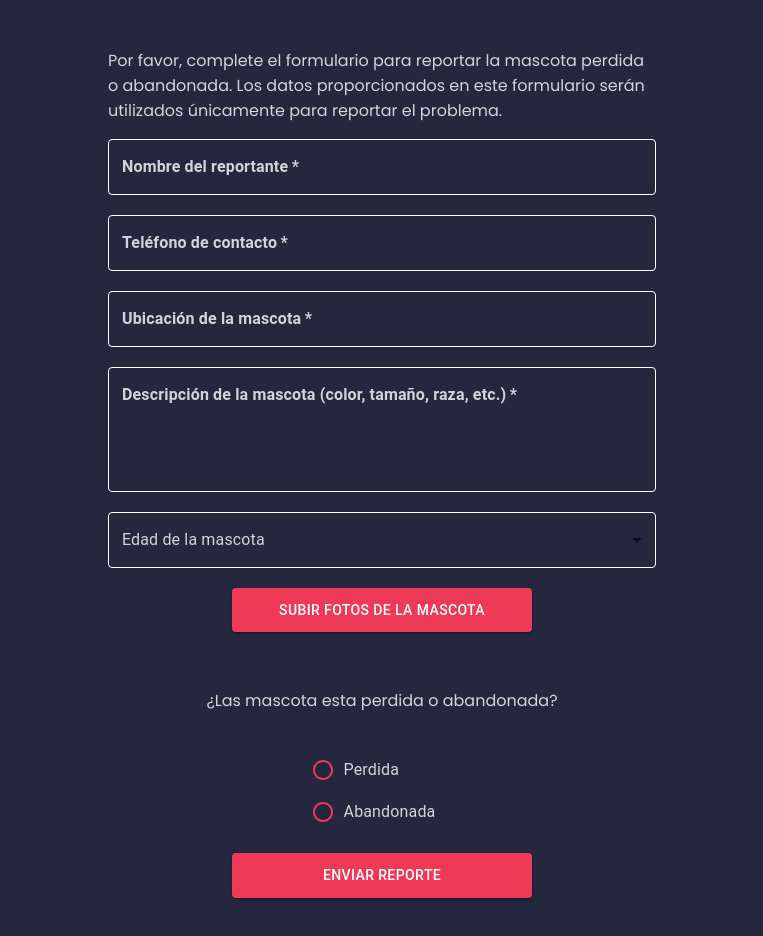
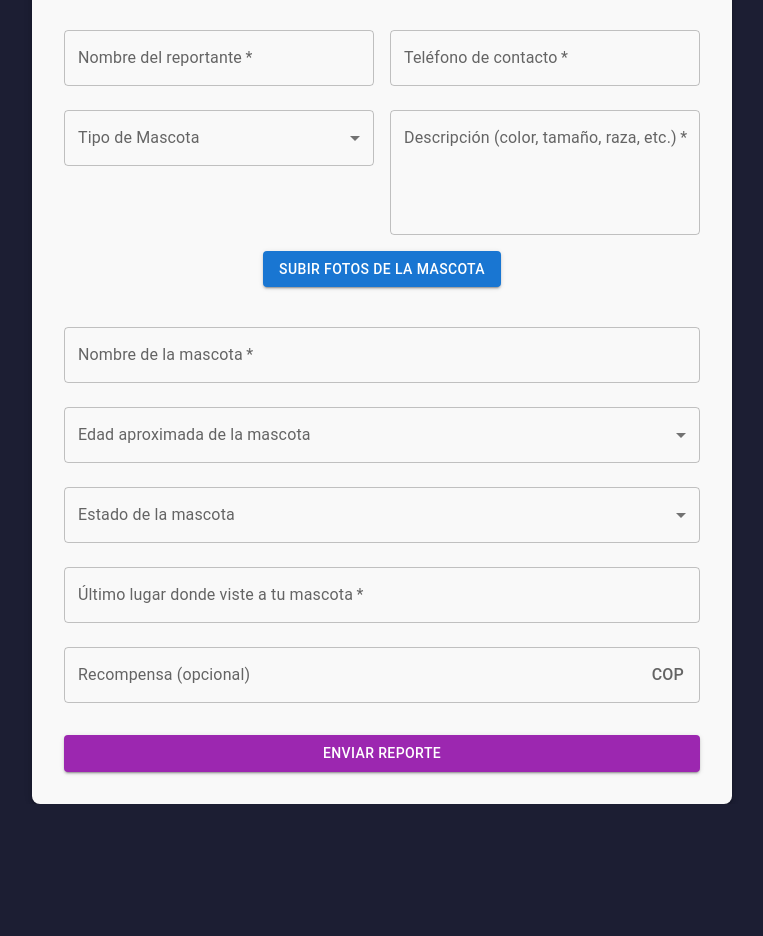
Before and after one commit to svalentinaog/app-vet-pet, a Next.js app: page /report in a window 1280 px wide. Shown: the part 192-1128 px from the top of the page, without its empty margins (258-1021 px from the left). After the commit the page ends 996 px from the top, so only its background shows below. Built offline with nearby package versions, Linux system fonts and the light colour scheme.

Commit message:
Reporte de mascotas mejorado

```diff
--- a/app/report/page.tsx
+++ b/app/report/page.tsx
@@ -1,113 +1,108 @@
 "use client";
-import React, { ChangeEvent, useState, useEffect } from "react";
-import { createTheme, ThemeProvider } from "@mui/material/styles";
+import React, { ChangeEvent, useState } from "react";
 import {
   Box,
   TextField,
+  MenuItem,
+  Typography,
+  Grid,
   Button,
-  Typography,
+  Select,
+  SelectChangeEvent,
+  InputLabel,
   FormControl,
   IconButton,
-  Radio,
-  RadioGroup,
-  FormControlLabel,
-  InputLabel,
-  MenuItem,
+  CircularProgress,
+  Alert,
   Snackbar,
   SnackbarCloseReason,
-  Alert,
-  Skeleton,
-  Stack,
-  CircularProgress,
 } from "@mui/material";
-import Select, { SelectChangeEvent } from "@mui/material/Select";
-import Link from "next/link";
 import CloseIcon from "@mui/icons-material/Close";
-//import { formDataReport } from "../../interfaces/typesReport";
 
-const theme = createTheme({
-  components: {
-    MuiTextField: {
-      styleOverrides: {
-        root: {
-          "& .MuiInputBase-root": {
-            color: "var(--text-color)",
-          },
-          "& .MuiInputLabel-outlined": {
-            color: "var(--text-color)",
-            fontWeight: "bold",
-          },
-          "& .MuiOutlinedInput-notchedOutline": {
-            borderColor: "#ffff",
-          },
-          "&:hover:not(.Mui-focused)": {
-            "& .MuiOutlinedInput-notchedOutline": {
-              borderColor: "#ccc",
-            },
-          },
-          "& .MuiInputLabel-outlined.Mui-focused": {
-            color: "var(--text-color)",
-          },
-          "& .MuiOutlinedInput-root.Mui-focused .MuiOutlinedInput-notchedOutline":
-            {
-              borderColor: "#ffff",
-            },
-        },
-      },
-    },
-    MuiInputLabel: {
-      styleOverrides: {
-        root: {
-          color: "var(--text-color)",
-          "&.Mui-focused": {
-            color: "var(--text-color)",
-            fontWeight: "bold",
-          },
-        },
-      },
-    },
-    MuiSelect: {
-      styleOverrides: {
-        root: {
-          "& .MuiInputBase-root": {
-            color: "var(--text-color)",
-          },
-          "& .MuiInputLabel-outlined": {
-            color: "var(--text-color)",
-            fontWeight: "bold",
-          },
-          "& .MuiOutlinedInput-notchedOutline": {
-            borderColor: "#ffff",
-          },
-          "&:hover:not(.Mui-focused)": {
-            "& .MuiOutlinedInput-notchedOutline": {
-              borderColor: "#ccc",
-            },
-          },
-          "&.MuiInputLabel-outlined.Mui-focused": {
-            color: "var(--text-color)",
-          },
-          "& .MuiOutlinedInput-root.Mui-focused .MuiOutlinedInput-notchedOutline":
-            {
-              borderColor: "#ffff",
-            },
-        },
-      },
-    },
-  },
-});
+interface FormDataReport {
+  reportType: "lost" | "found";
+  reporterName: string; // Nombre del reportante
+  phone: string; // Número de teléfono del reportante
+  petType: string; // Tipo de mascota
+  petName?: string; // Nombre de la mascota (para "perdido")
+  foundLocation?: string; // Lugar encontrado
+  description: string;
+  age?: string; // Edad aproximada (solo para "perdido")
+  status?: string; // Estado: Sin hogar, Perdido, etc.
+  images: string[];
+  reward?: string; //Solo para "perdido"
+  dateCreationReport: string; // Fecha de creación del reporte
+}
 
-export default function Report() {
-  const [name, setName] = useState<string>("");
-  const [phone, setPhone] = useState<string>("");
-  const [location, setLocation] = useState<string>("");
-  const [description, setDescription] = useState<string>("");
-  const [age, setAge] = useState<string>("");
-  const [images, setImages] = useState<string[]>([]);
-  const [status, setStatus] = useState<string>("");
-  const [open, setOpen] = useState<boolean>(false);
+const initialFormData: FormDataReport = {
+  reportType: "lost",
+  reporterName: "",
+  phone: "",
+  petType: "",
+  petName: "",
+  foundLocation: "",
+  description: "",
+  age: "",
+  status: "",
+  images: [],
+  reward: "",
+  dateCreationReport: new Date().toString(),
+};
+
+const ReportForm = () => {
+  const [formData, setFormData] = useState<FormDataReport>(initialFormData);
   const [loading, setLoading] = useState<boolean>(false);
-  const [successReport, setSuccessReport] = useState<boolean>(false);
+  const [open, setOpen] = React.useState(false);
+
+  const handleChange = (
+    e:
+      | React.ChangeEvent<HTMLInputElement | HTMLTextAreaElement>
+      | SelectChangeEvent<string>
+  ) => {
+    const { name, value } = e.target;
+
+    if (name === "reward") {
+      // Formatear dinámicamente el campo de recompensa
+      const formattedValue = formatCurrency(value);
+      setFormData((prev) => ({ ...prev, [name]: formattedValue }));
+    } else {
+      setFormData((prev) => ({ ...prev, [name]: value }));
+    }
+  };
+
+  const handleImageUpload = (event: ChangeEvent<HTMLInputElement>) => {
+    if (event.target.files) {
+      const files = Array.from(event.target.files);
+      const newImages = files.map((file) => URL.createObjectURL(file));
+
+      setFormData((prev) => ({
+        ...prev,
+        images: [...prev.images, ...newImages],
+      }));
+    }
+  };
+
+  const handleRemoveImage = (index: number) => {
+    setFormData((prev) => ({
+      ...prev,
+      images: prev.images.filter((_, i) => i !== index),
+    }));
+  };
+
+  const handleReset = () => {
+    setFormData(initialFormData);
+  };
+
+  const handleSubmit = (e: React.FormEvent) => {
+    e.preventDefault();
+    setLoading(true);
+    setTimeout(() => {
+      console.log("Formulario enviado:", formData);
+      setOpen(true);
+      setLoading(false);
+      setFormData(initialFormData);
+    }, 2000);
+  };
 
   const handleClose = (
     event?: React.SyntheticEvent | Event,
@@ -120,181 +115,109 @@ export default function Report() {
     setOpen(false);
   };
 
-  const handleImageUpload = (event: ChangeEvent<HTMLInputElement>) => {
-    if (event.target.files) {
-      const files = Array.from(event.target.files);
-      const newImages = files.map((file) => URL.createObjectURL(file));
-      setImages((prevImages) => [...prevImages, ...newImages]);
-    }
-  };
-
-  const handleRemoveImage = (index: number) => {
-    setImages((prevImages) => prevImages.filter((_, i) => i !== index));
-  };
-
-  const handleChange = (event: SelectChangeEvent) => {
-    setAge(event.target.value);
-  };
-
-  // Handler para el cambio en el texto
-  const handleTextChange =
-    (setter: React.Dispatch<React.SetStateAction<string>>) =>
-    (event: ChangeEvent<HTMLInputElement>) =>
-      setter(event.target.value);
-
-  console.log(name, phone, location, description, age, status);
-
-  const handleSubmit = async (event: React.FormEvent<HTMLFormElement>) => {
-    event.preventDefault();
-    setLoading(true);
-    setTimeout(() => {
-      setSuccessReport(true);
-      setOpen(true);
-      setLoading(false);
-
-      //Restablcer Campos
-      setName("");
-      setPhone("");
-      setLocation("");
-      setDescription("");
-      setAge("");
-      setImages([]);
-      setStatus("");
-    }, 2000);
-    const formData = {
-      id: crypto.randomUUID().toString(),
-      name,
-      phone,
-      location,
-      description,
-      age,
-      status,
-      images,
-    };
-    console.log(formData);
+  const formatCurrency = (value: string) => {
+    // Remover caracteres no numéricos
+    const numericValue = value.replace(/\D/g, "");
+    // Formatear con separadores de miles y punto decimal
+    return new Intl.NumberFormat("es-CO").format(Number(numericValue));
   };
 
   return (
+    <>
       <Box
         sx={{
-        color: "var(--text-color)",
-        padding: "20px",
-        borderRadius: "10px",
-        display: "flex",
-        justifyContent: "center",
-        width: "100%",
-        height: "auto",
+          maxWidth: 700,
+          mx: "auto",
+          mt: 4,
+          p: 4,
+          borderRadius: 2,
+          boxShadow: 3,
+          backgroundColor: "#f9f9f9",
         }}
       >
-      <Box
-        sx={{
-          backgroundColor: "var(--primary-color)",
-          paddingX: 20,
-          paddingY: 5,
-          borderRadius: "20px",
-          display: "flex",
-          justifyContent: "flex-start",
-          alignItems: "center",
-          flexDirection: "column",
-          width: "70%",
-          height: "auto",
-        }}
+        <Typography variant="h4" align="center" gutterBottom>
+          Reportar mascota
+        </Typography>
+        <form onSubmit={handleSubmit}>
+          {/* Selector del tipo de reporte */}
+          <FormControl fullWidth margin="normal">
+            <InputLabel>Tipo de reporte</InputLabel>
+            <Select
+              name="reportType"
+              value={formData.reportType}
+              onChange={handleChange}
             >
-        <Link href={"/"}>👉Volver al home</Link>
+              <MenuItem onClick={handleReset} value="lost">
+                He perdido una mascota
+              </MenuItem>
+              <MenuItem onClick={handleReset} value="found">
+                He encontrado una mascota
+              </MenuItem>
+            </Select>
+          </FormControl>
 
-        <h1>Reporte de mascota perdida o abandonada.</h1>
-        <p>
-          Por favor, complete el formulario para reportar la mascota perdida o
-          abandonada. Los datos proporcionados en este formulario serán
-          utilizados únicamente para reportar el problema.
-        </p>
-
-        {/* Formulario */}
-        <Box
-          component="form"
-          onSubmit={handleSubmit}
-          sx={{
-            display: "flex",
-            flexDirection: "column",
-            alignItems: "center",
-            gap: "20px",
-            width: "100%",
-          }}
-        >
-          <ThemeProvider theme={theme}>
+          {/* Campos comunes */}
+          <Grid container spacing={2} marginTop={1}>
+            <Grid item xs={12} md={6}>
               <TextField
+                label="Nombre del reportante"
+                name="reporterName"
+                value={formData.reporterName}
+                onChange={handleChange}
                 fullWidth
-              label="Nombre del reportante"
-              variant="outlined"
-              value={name}
-              onChange={handleTextChange(setName)}
                 required
               />
+            </Grid>
+            <Grid item xs={12} md={6}>
               <TextField
+                label="Teléfono de contacto"
+                name="phone"
+                type="tel"
+                value={formData.phone}
+                onChange={handleChange}
                 fullWidth
-              label="Teléfono de contacto"
-              variant="outlined"
-              value={phone}
-              onChange={handleTextChange(setPhone)}
                 required
               />
+            </Grid>
+          </Grid>
+
+          <Grid container spacing={2} marginTop={1}>
+            <Grid item xs={12} md={6}>
+              <FormControl fullWidth>
+                <InputLabel>Tipo de Mascota</InputLabel>
+                <Select
+                  name="petType"
+                  value={formData.petType}
+                  onChange={handleChange}
+                >
+                  <MenuItem value="Perro">Perro</MenuItem>
+                  <MenuItem value="Gato">Gato</MenuItem>
+                  <MenuItem value="Ave">Ave</MenuItem>
+                  <MenuItem value="Otro">Otro</MenuItem>
+                </Select>
+              </FormControl>
+            </Grid>
+            <Grid item xs={12} md={6}>
               <TextField
+                label="Descripción (color, tamaño, raza, etc.)"
+                name="description"
+                value={formData.description}
+                onChange={handleChange}
+                multiline
+                rows={4}
                 fullWidth
-              label="Ubicación de la mascota"
-              variant="outlined"
-              value={location}
-              onChange={handleTextChange(setLocation)}
                 required
               />
-            <TextField
-              fullWidth
-              label="Descripción de la mascota (color, tamaño, raza, etc.)"
-              variant="outlined"
-              multiline
-              rows={4}
-              value={description}
-              onChange={handleTextChange(setDescription)}
-              required
-            />
-            <FormControl fullWidth>
-              <InputLabel id="demo-simple-select-label">
-                Edad de la mascota
-              </InputLabel>
-              <Select
-                labelId="demo-simple-select-label"
-                id="demo-simple-select"
-                value={age}
-                label="age"
-                onChange={handleChange}
-                style={{ color: "var(--text-color)" }}
-                required
-              >
-                <MenuItem value="Menor de 3 años">Menor de 3 años</MenuItem>
-                <MenuItem value="Mayor a 3 años y menor que 6 años">
-                  Mayor a 3 años y menor que 6 años
-                </MenuItem>
-                <MenuItem value="Mayor de 6 años">Mayor de 6 años</MenuItem>
-              </Select>
-            </FormControl>
-          </ThemeProvider>
-          <Box
-            sx={{
-              display: "flex",
-              flexDirection: "column",
-              justifyContent: "space-between",
-              width: "100%",
-            }}
-          >
+            </Grid>
+          </Grid>
+
+          {/* Subir imágenes */}
+          <Box marginTop={2} textAlign="center">
             <Button
               variant="contained"
               component="label"
-              sx={{
-                alignSelf: "center",
-                backgroundColor: "#ee3a57",
-                padding: "10px 20px",
-                width: "300px",
-                marginBottom: "20px",
-              }}
+              color="primary"
+              sx={{ mb: 2 }}
             >
               Subir fotos de la mascota
               <input
@@ -305,26 +228,23 @@ export default function Report() {
                 hidden
               />
             </Button>
-
             <Box
               display="flex"
+              flexWrap="wrap"
+              justifyContent="center"
               gap={2}
-              flexWrap="wrap"
-              sx={{
-                alignItems: "center",
-                justifyContent: "center",
-                borderRadius: "5px",
-              }}
+              marginTop={1}
             >
-              {images.map((image, index) => (
-                <Box key={index} position="relative" width={100} height={100}>
+              {formData.images.map((image, index) => (
+                <Box key={index} position="relative">
                   <img
                     src={image}
                     alt={`Uploaded ${index}`}
                     style={{
-                      width: "100%",
-                      height: "100%",
+                      width: 100,
+                      height: 100,
                       objectFit: "cover",
+                      borderRadius: "8px",
                     }}
                   />
                   <IconButton
@@ -335,7 +255,6 @@ export default function Report() {
                       right: 0,
                       backgroundColor: "rgba(255, 0, 0, 0.7)",
                       color: "white",
-                      "&:hover": { backgroundColor: "rgba(255, 0, 0, 1)" },
                     }}
                     onClick={() => handleRemoveImage(index)}
                   >
@@ -345,65 +264,161 @@ export default function Report() {
               ))}
             </Box>
           </Box>
-          <p>¿Las mascota esta perdida o abandonada?</p>
-          <RadioGroup
-            aria-labelledby="status"
-            defaultValue="perdida"
+
+          {/* Campos específicos según el tipo de reporte */}
+          {formData.reportType === "lost" && (
+            <>
+              <TextField
+                label="Nombre de la mascota"
+                name="petName"
+                value={formData.petName || ""}
+                onChange={handleChange}
+                fullWidth
+                margin="normal"
+                required
+              />
+
+              <FormControl margin="normal" fullWidth>
+                <InputLabel id="demo-simple-select-label">
+                  Edad aproximada de la mascota
+                </InputLabel>
+                <Select
+                  name="age"
+                  value={formData.age}
+                  label="age"
+                  onChange={handleChange}
+                  required
+                >
+                  <MenuItem value="Menor de 3 años">Menor de 3 años</MenuItem>
+                  <MenuItem value="Mayor a 3 años y menor que 6 años">
+                    Mayor a 3 años y menor que 6 años
+                  </MenuItem>
+                  <MenuItem value="Mayor de 6 años">Mayor de 6 años</MenuItem>
+                </Select>
+              </FormControl>
+
+              <FormControl margin="normal" fullWidth>
+                <InputLabel>Estado de la mascota</InputLabel>
+                <Select
                   name="status"
-            value={status || ""}
-            onChange={(event) => setStatus(event.target.value)}
+                  value={formData.status || ""}
+                  onChange={handleChange}
+                  required
+                >
+                  <MenuItem value="Perdido">Perdido</MenuItem>
+                  <MenuItem value="Encontrado">Encontrado</MenuItem>
+                </Select>
+              </FormControl>
+
+              <TextField
+                label="Último lugar donde viste a tu mascota"
+                name="foundLocation"
+                value={formData.foundLocation || ""}
+                onChange={handleChange}
+                fullWidth
+                margin="normal"
+                required
+              />
+              <Box
               sx={{
-              "& .MuiSvgIcon-root": {
-                color: "var(--secondary-color)",
-              },
-              margin: 0,
+                position:"relative",
               }}
               >
-            <FormControlLabel
-              value="perdida"
-              color="secondary"
-              control={<Radio />}
-              label="Perdida"
+                <Typography
+                sx={{
+                  position:"absolute",
+                  top: "55%",
+                  right: "0%",
+                  transform: "translate(-50%, -50%)",
+                  fontSize: "16px",
+                  fontWeight: 500,
+                  color: "text.secondary",
+                }}
+                >
+                  COP
+                </Typography>
+              <TextField
+                label="Recompensa (opcional)"
+                name="reward"
+                value={formData.reward || ""}
+                onChange={handleChange}
+                fullWidth
+                margin="normal"
+                placeholder="Ingrese una cantidad en dinero"
+                inputProps={{
+                  inputMode: "numeric", // Optimiza el teclado para números en móviles
+                }}
               />
-            <FormControlLabel
-              value="abandonada"
-              control={<Radio />}
-              label="Abandonada"
+              </Box>
+            </>
+          )}
+
+          {formData.reportType === "found" && (
+            <>
+              <FormControl margin="normal" fullWidth>
+                <InputLabel>Estado de la mascota</InputLabel>
+                <Select
+                  name="status"
+                  value={formData.status || ""}
+                  onChange={handleChange}
+                  required
+                >
+                  <MenuItem value="Perdido">Perdido</MenuItem>
+                  <MenuItem value="Sin hogar">Sin hogar</MenuItem>
+                  <MenuItem value="Encontrado">Encontrado</MenuItem>
+                </Select>
+              </FormControl>
+
+              <TextField
+                label="Lugar donde encontraste la mascota"
+                name="foundLocation"
+                value={formData.foundLocation || ""}
+                onChange={handleChange}
+                fullWidth
+                margin="normal"
+                required
               />
-          </RadioGroup>
-          {loading ?
-            <CircularProgress size={45} sx={{
-              "&.MuiCircularProgress-root":{
-               color:"var(--secondary-color)"
-              }
-            }} />
-            :
+            </>
+          )}
+
+          {/* Botón de envío */}
+          {loading ? (
+            <Box
+              display="flex"
+              justifyContent="center"
+              alignItems="center"
+              height="100%"
+              width="100%"
+              marginTop={3}
+            >
+              <CircularProgress size={30} />
+            </Box>
+          ) : (
+            <Box marginTop={3} textAlign="center">
               <Button
                 type="submit"
                 variant="contained"
-            color="primary"
-            sx={{
-              alignSelf: "center",
-              backgroundColor: "var(--secondary-color)",
-              padding: "10px 20px",
-              width: "300px",
-            }}
+                color="secondary"
+                sx={{ width: "100%" }}
               >
                 Enviar reporte
               </Button>
-          }
+            </Box>
+          )}
+        </form>
+      </Box>
       <Snackbar open={open} autoHideDuration={6000} onClose={handleClose}>
         <Alert
           onClose={handleClose}
+          severity="success"
           variant="filled"
-              severity={successReport ? "success" : "error"}
           sx={{ width: "100%" }}
         >
-              Reporte enviado correctamente. Gracias por tu contribución.
+          ¡Reporte enviado con éxito!
         </Alert>
       </Snackbar>
-        </Box>
-      </Box>
-    </Box>
+    </>
   );
-}
+};
+
+export default ReportForm;
```
Lines whose indentation alone changed are shown as unchanged.
